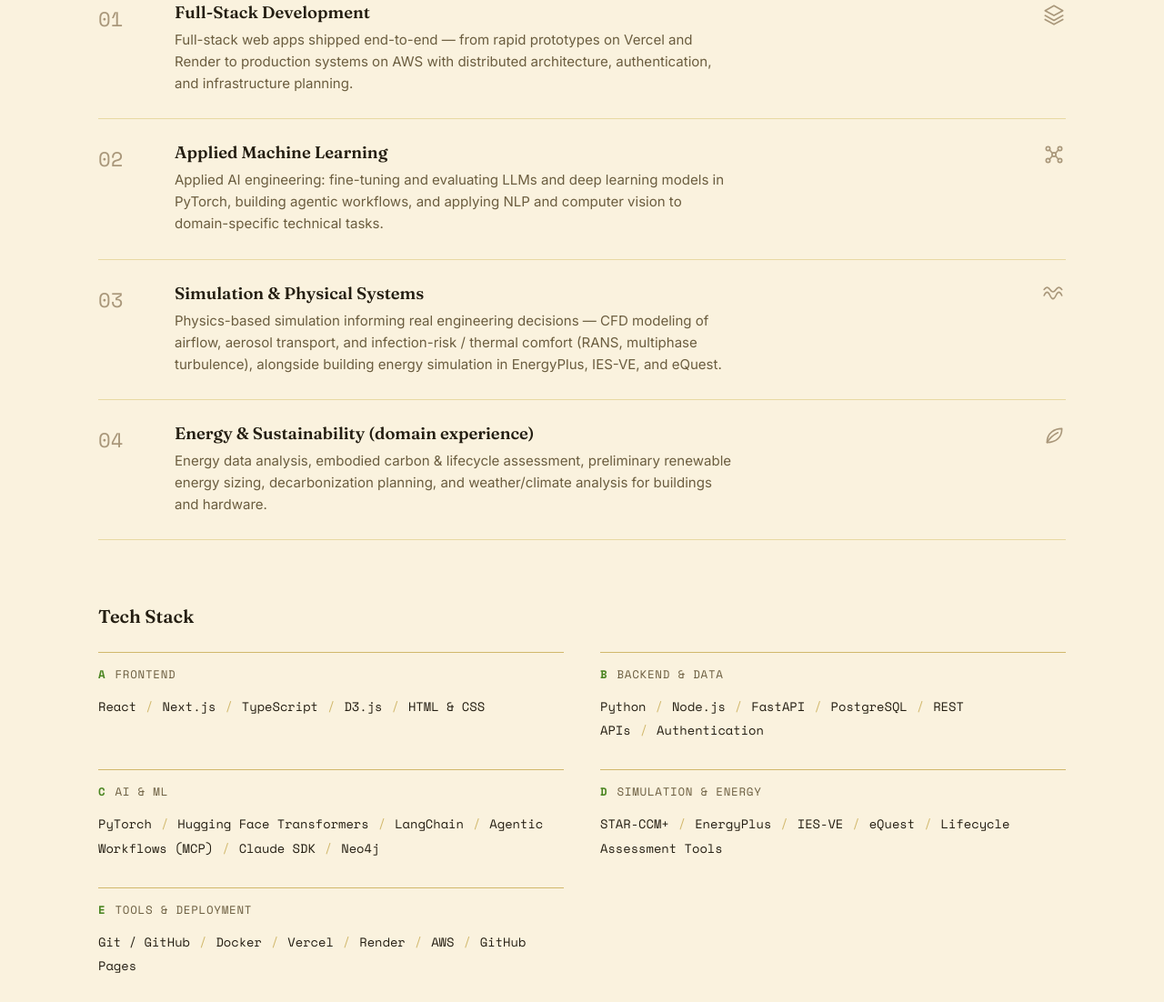
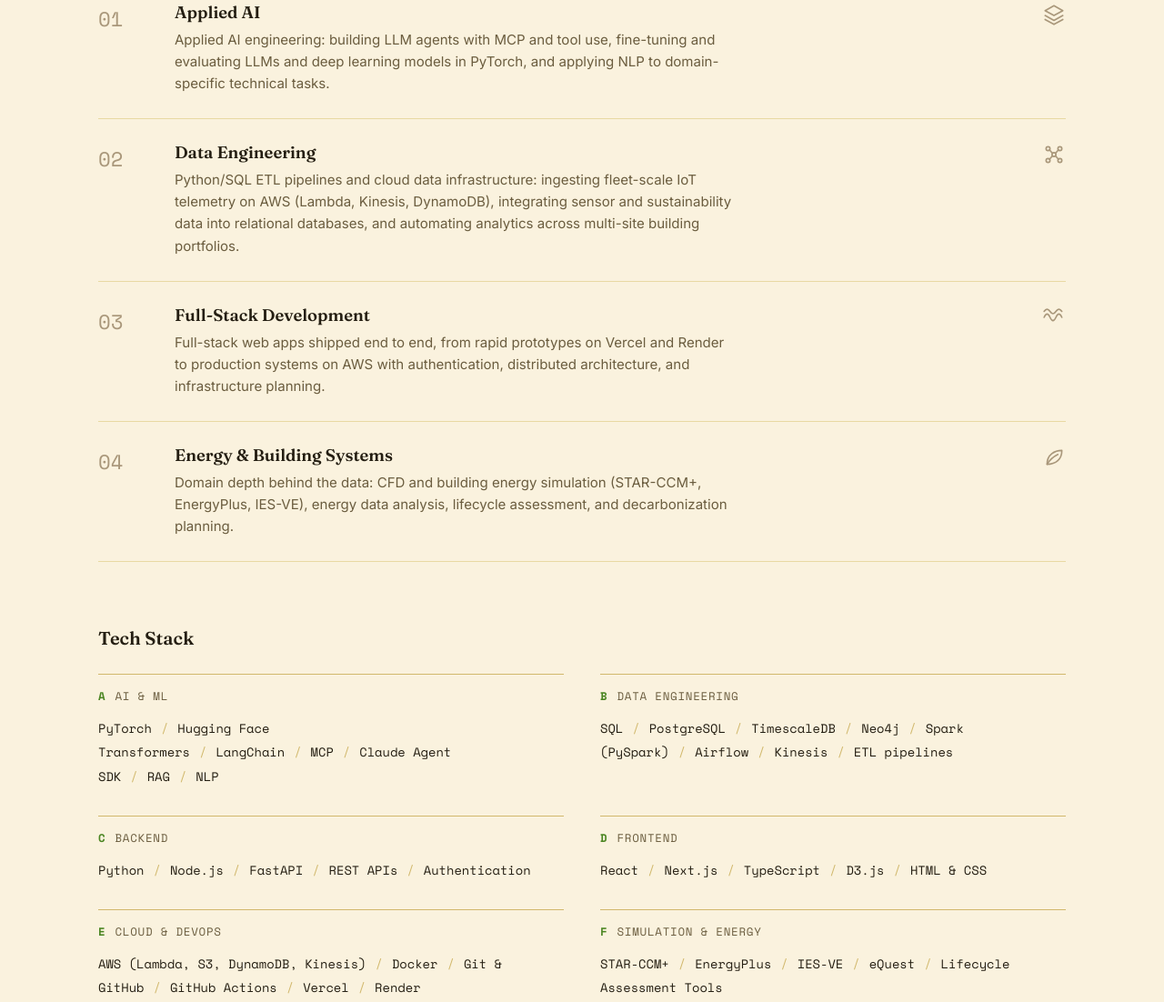
Before and after one commit to Icy-Mint/portfolio, a plain HTML site: page index.html in a window 1280 px wide. Shown: the part 1088-2190 px from the top of the page at 91% size. Drawn offline with nearby package versions, Linux system fonts and the light colour scheme.

Commit message:
Update hero tagline, focus cards, and tech stack copy
Repositions around AI products + applied AI, data engineering,
full-stack, and energy & building systems. Merges the old
simulation and sustainability cards into one, and reorganizes the
tech stack into six grouped rows (AI & ML, Data Engineering,
Backend, Frontend, Cloud & DevOps, Simulation & Energy).

Co-Authored-By: Claude Sonnet 5 <noreply@anthropic.com>

```diff
--- a/index.html
+++ b/index.html
@@ -3,8 +3,8 @@
 <head>
 <meta charset="UTF-8">
 <meta name="viewport" content="width=device-width, initial-scale=1.0">
-<title>Icy-Mint — Projects &amp; Products</title>
-<meta name="description" content="Icy-Mint's portfolio of engineering and software projects spanning energy analytics, applied machine learning, CFD simulation, and sustainable hardware design.">
+<title>Icy-Mint | AI Engineer: AI Products, Data &amp; Physical Systems</title>
+<meta name="description" content="I build AI products, and I understand the physical systems underneath them. Applied AI, data engineering, full-stack, and energy &amp; building systems.">
 
 <!-- Open Graph / social preview. Update og:url below once this is deployed, if the final URL differs. -->
 <meta property="og:type" content="website">
@@ -58,14 +58,14 @@
     <div class="container hero-inner">
       <p class="hero-kicker">Software &amp; AI Engineer — formerly analytics &amp; mechanical engineering</p>
       <h1 class="hero-title">
-        Hi, I'm Icy&#8209;Mint. I build <em>products</em> —
-        and I understand the <em>systems</em> underneath them.
+        Hi, I'm Icy&#8209;Mint. I build <em>AI products</em>,
+        and I understand the <em>physical systems</em> underneath them.
       </h1>
       <div class="hero-specs">
+        <span>Applied AI</span>
+        <span>Data Engineering</span>
         <span>Full-Stack</span>
-        <span>Applied ML</span>
-        <span>CFD &amp; Building Simulation</span>
-        <span>Energy &amp; Sustainability</span>
+        <span>Energy &amp; Building Systems</span>
       </div>
       <div class="hero-foot">
         <span>Scroll to see the work ↓</span>
@@ -95,8 +95,8 @@
         <li class="focus-row">
           <span class="focus-num">01</span>
           <div class="focus-body">
-            <h3>Full-Stack Development</h3>
-            <p>Full-stack web apps shipped end-to-end — from rapid prototypes on Vercel and Render to production systems on AWS with distributed architecture, authentication, and infrastructure planning.</p>
+            <h3>Applied AI</h3>
+            <p>Applied AI engineering: building LLM agents with MCP and tool use, fine-tuning and evaluating LLMs and deep learning models in PyTorch, and applying NLP to domain-specific technical tasks.</p>
           </div>
           <span class="focus-icon" aria-hidden="true">
             <svg viewBox="0 0 24 24"><polygon points="12,3 21,8 12,13 3,8"/><polyline points="3,13 12,18 21,13"/><polyline points="3,17 12,22 21,17"/></svg>
@@ -105,8 +105,8 @@
         <li class="focus-row">
           <span class="focus-num">02</span>
           <div class="focus-body">
-            <h3>Applied Machine Learning</h3>
-            <p>Applied AI engineering: fine-tuning and evaluating LLMs and deep learning models in PyTorch, building agentic workflows, and applying NLP and computer vision to domain-specific technical tasks.</p>
+            <h3>Data Engineering</h3>
+            <p>Python/SQL ETL pipelines and cloud data infrastructure: ingesting fleet-scale IoT telemetry on AWS (Lambda, Kinesis, DynamoDB), integrating sensor and sustainability data into relational databases, and automating analytics across multi-site building portfolios.</p>
           </div>
           <span class="focus-icon" aria-hidden="true">
             <svg viewBox="0 0 24 24"><circle cx="6" cy="6" r="2"/><circle cx="6" cy="18" r="2"/><circle cx="12" cy="12" r="2"/><circle cx="18" cy="6" r="2"/><circle cx="18" cy="18" r="2"/><line x1="7.4" y1="7.2" x2="10.6" y2="10.8"/><line x1="7.4" y1="16.8" x2="10.6" y2="13.2"/><line x1="13.4" y1="10.8" x2="16.6" y2="7.2"/><line x1="13.4" y1="13.2" x2="16.6" y2="16.8"/></svg>
@@ -115,8 +115,8 @@
         <li class="focus-row">
           <span class="focus-num">03</span>
           <div class="focus-body">
-            <h3>Simulation &amp; Physical Systems</h3>
-            <p>Physics-based simulation informing real engineering decisions — CFD modeling of airflow, aerosol transport, and infection-risk / thermal comfort (RANS, multiphase turbulence), alongside building energy simulation in EnergyPlus, IES-VE, and eQuest.</p>
+            <h3>Full-Stack Development</h3>
+            <p>Full-stack web apps shipped end to end, from rapid prototypes on Vercel and Render to production systems on AWS with authentication, distributed architecture, and infrastructure planning.</p>
           </div>
           <span class="focus-icon" aria-hidden="true">
             <svg viewBox="0 0 24 24"><path d="M2 12c2-4.5 4-4.5 6 0s4 4.5 6 0 4-4.5 6 0"/><path d="M2 6c2-3 4-3 6 0s4 3 6 0 4-3 6 0"/></svg>
@@ -125,8 +125,8 @@
         <li class="focus-row">
           <span class="focus-num">04</span>
           <div class="focus-body">
-            <h3>Energy &amp; Sustainability (domain experience)</h3>
-            <p>Energy data analysis, embodied carbon &amp; lifecycle assessment, preliminary renewable energy sizing, decarbonization planning, and weather/climate analysis for buildings and hardware.</p>
+            <h3>Energy &amp; Building Systems</h3>
+            <p>Domain depth behind the data: CFD and building energy simulation (STAR-CCM+, EnergyPlus, IES-VE), energy data analysis, lifecycle assessment, and decarbonization planning.</p>
           </div>
           <span class="focus-icon" aria-hidden="true">
             <svg viewBox="0 0 24 24"><path d="M5 19C5 9 13 5 20 5c0 9-6 14-15 14Z"/><path d="M5 19c3-5 7-8 11-10"/></svg>
@@ -137,24 +137,28 @@
       <h3 class="stack-heading">Tech Stack</h3>
       <div class="stack-board">
         <div class="stack-group">
-          <p class="stack-label"><span class="key">A</span> Frontend</p>
+          <p class="stack-label"><span class="key">A</span> AI &amp; ML</p>
+          <p class="stack-items">PyTorch<span class="sep">/</span>Hugging Face Transformers<span class="sep">/</span>LangChain<span class="sep">/</span>MCP<span class="sep">/</span>Claude Agent SDK<span class="sep">/</span>RAG<span class="sep">/</span>NLP</p>
+        </div>
+        <div class="stack-group">
+          <p class="stack-label"><span class="key">B</span> Data Engineering</p>
+          <p class="stack-items">SQL<span class="sep">/</span>PostgreSQL<span class="sep">/</span>TimescaleDB<span class="sep">/</span>Neo4j<span class="sep">/</span>Spark (PySpark)<span class="sep">/</span>Airflow<span class="sep">/</span>Kinesis<span class="sep">/</span>ETL pipelines</p>
+        </div>
+        <div class="stack-group">
+          <p class="stack-label"><span class="key">C</span> Backend</p>
+          <p class="stack-items">Python<span class="sep">/</span>Node.js<span class="sep">/</span>FastAPI<span class="sep">/</span>REST APIs<span class="sep">/</span>Authentication</p>
+        </div>
+        <div class="stack-group">
+          <p class="stack-label"><span class="key">D</span> Frontend</p>
           <p class="stack-items">React<span class="sep">/</span>Next.js<span class="sep">/</span>TypeScript<span class="sep">/</span>D3.js<span class="sep">/</span>HTML &amp; CSS</p>
         </div>
         <div class="stack-group">
-          <p class="stack-label"><span class="key">B</span> Backend &amp; Data</p>
-          <p class="stack-items">Python<span class="sep">/</span>Node.js<span class="sep">/</span>FastAPI<span class="sep">/</span>PostgreSQL<span class="sep">/</span>REST APIs<span class="sep">/</span>Authentication</p>
+          <p class="stack-label"><span class="key">E</span> Cloud &amp; DevOps</p>
+          <p class="stack-items">AWS (Lambda, S3, DynamoDB, Kinesis)<span class="sep">/</span>Docker<span class="sep">/</span>Git &amp; GitHub<span class="sep">/</span>GitHub Actions<span class="sep">/</span>Vercel<span class="sep">/</span>Render</p>
         </div>
         <div class="stack-group">
-          <p class="stack-label"><span class="key">C</span> AI &amp; ML</p>
-          <p class="stack-items">PyTorch<span class="sep">/</span>Hugging Face Transformers<span class="sep">/</span>LangChain<span class="sep">/</span>Agentic Workflows (MCP)<span class="sep">/</span>Claude SDK<span class="sep">/</span>Neo4j</p>
-        </div>
-        <div class="stack-group">
-          <p class="stack-label"><span class="key">D</span> Simulation &amp; Energy</p>
+          <p class="stack-label"><span class="key">F</span> Simulation &amp; Energy</p>
           <p class="stack-items">STAR-CCM+<span class="sep">/</span>EnergyPlus<span class="sep">/</span>IES-VE<span class="sep">/</span>eQuest<span class="sep">/</span>Lifecycle Assessment Tools</p>
-        </div>
-        <div class="stack-group">
-          <p class="stack-label"><span class="key">E</span> Tools &amp; Deployment</p>
-          <p class="stack-items">Git / GitHub<span class="sep">/</span>Docker<span class="sep">/</span>Vercel<span class="sep">/</span>Render<span class="sep">/</span>AWS<span class="sep">/</span>GitHub Pages</p>
         </div>
       </div>
     </div>
```
